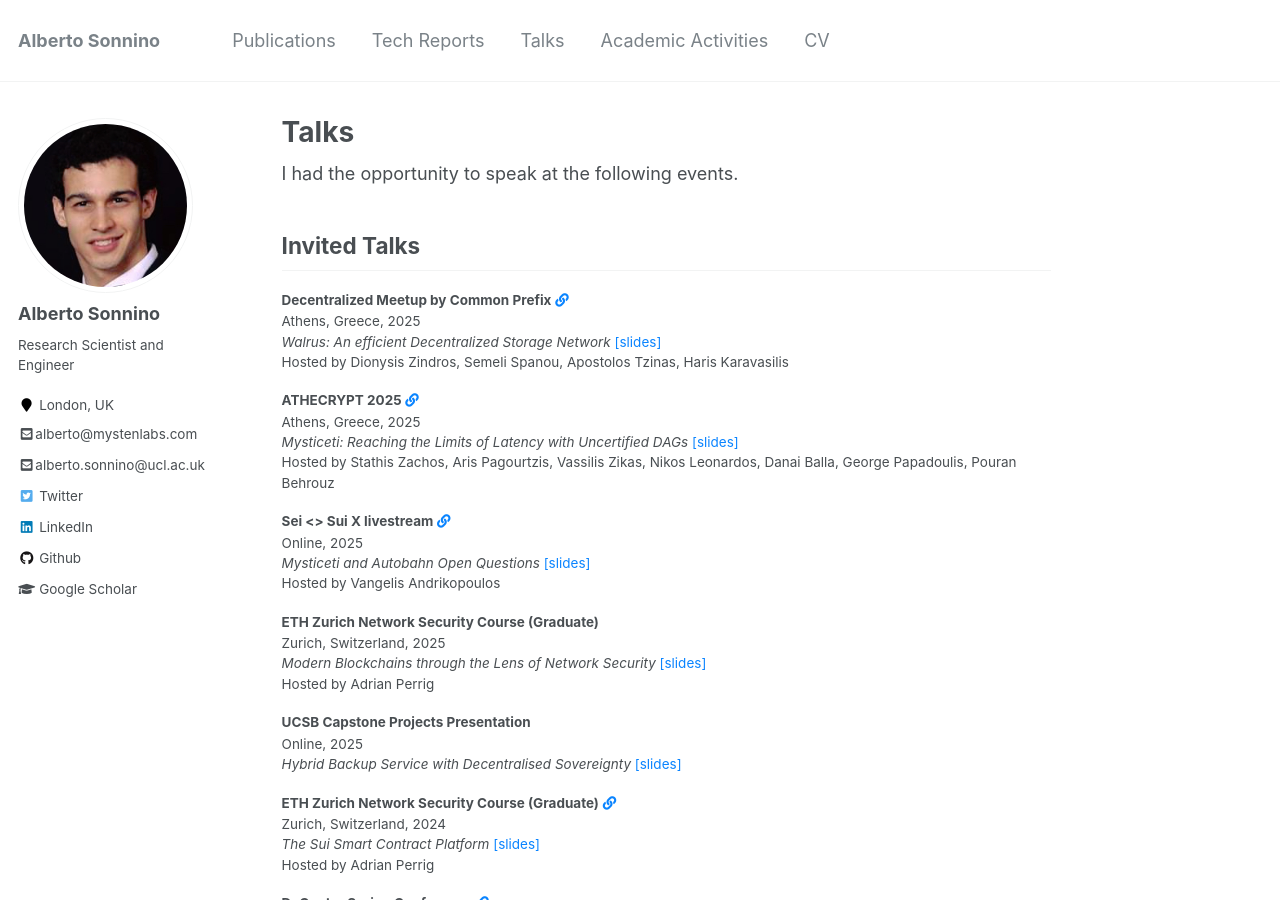
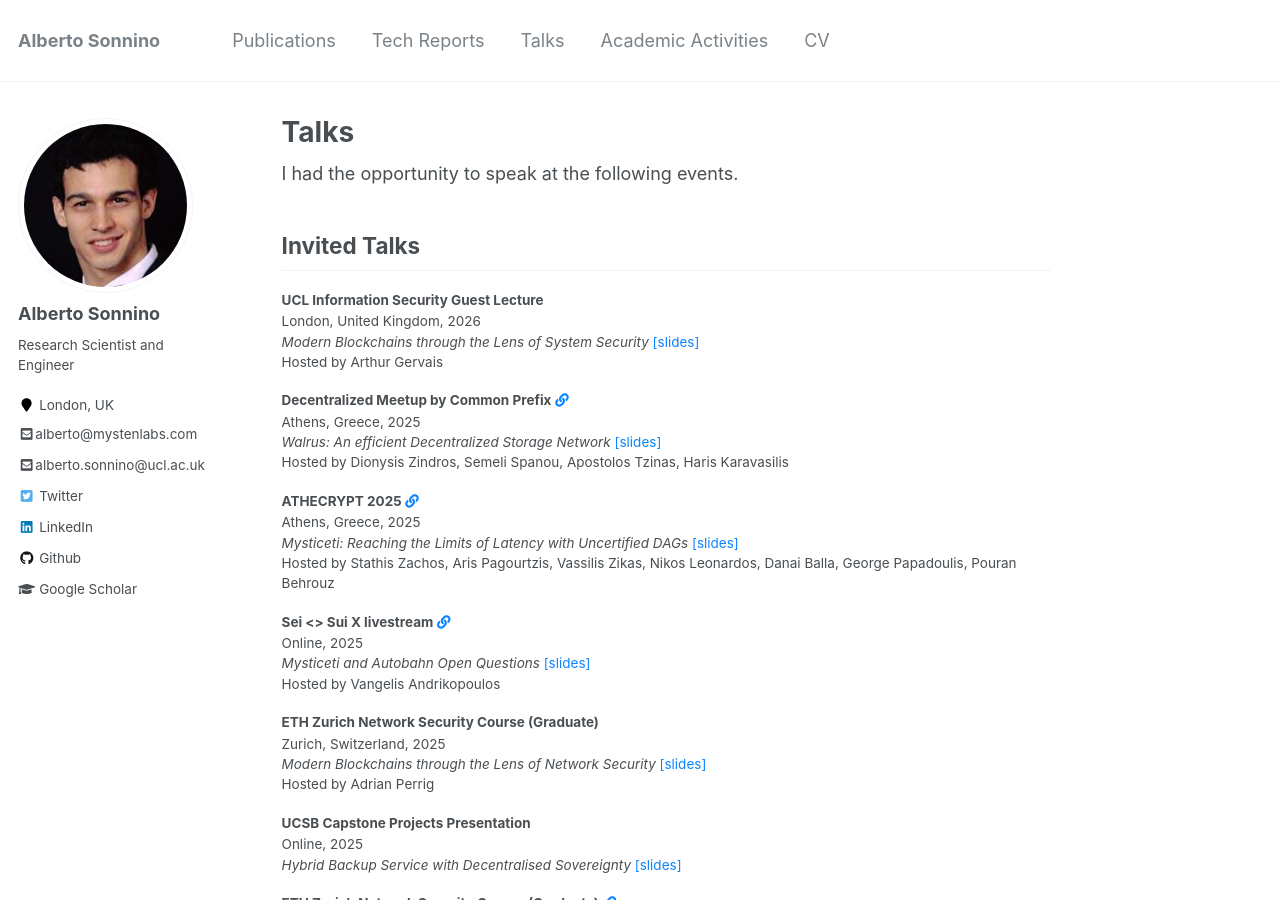
Before and after one commit to asonnino/asonnino.github.io, a Jekyll site: the page built from _pages/talks.md, in a window 1280 px wide and 900 px high. Built offline with Jekyll 4.4.1, drawn with Linux system fonts in a browser that asks for light colours.

Commit message:
feat: UCL lecture

```diff
--- a/_data/talks.json
+++ b/_data/talks.json
@@ -809,5 +809,14 @@
     "date": 2025,
     "hosts": ["Adrian Perrig"],
     "slides": "blockchains-netsec-v1.pdf",
+  },
+  {
+    "category": "invited",
+    "title": "Modern Blockchains through the Lens of System Security",
+    "event": "UCL Information Security Guest Lecture",
+    "location": "London, United Kingdom",
+    "date": 2026,
+    "hosts": ["Arthur Gervais"],
+    "slides": "blockchains-ucl-v1.pdf",
   }
 ]
```
Also changed, not shown: 2 other files.
